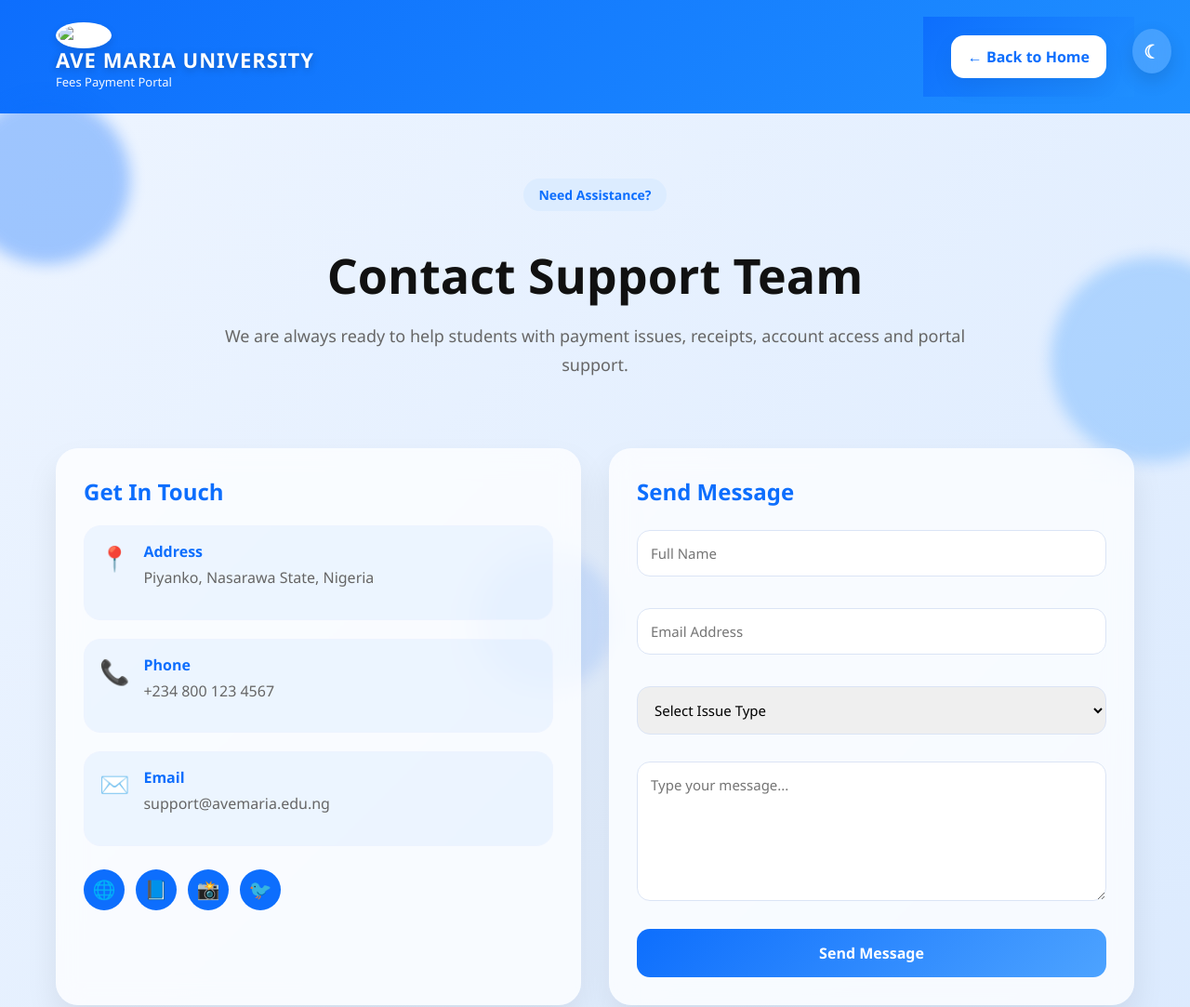
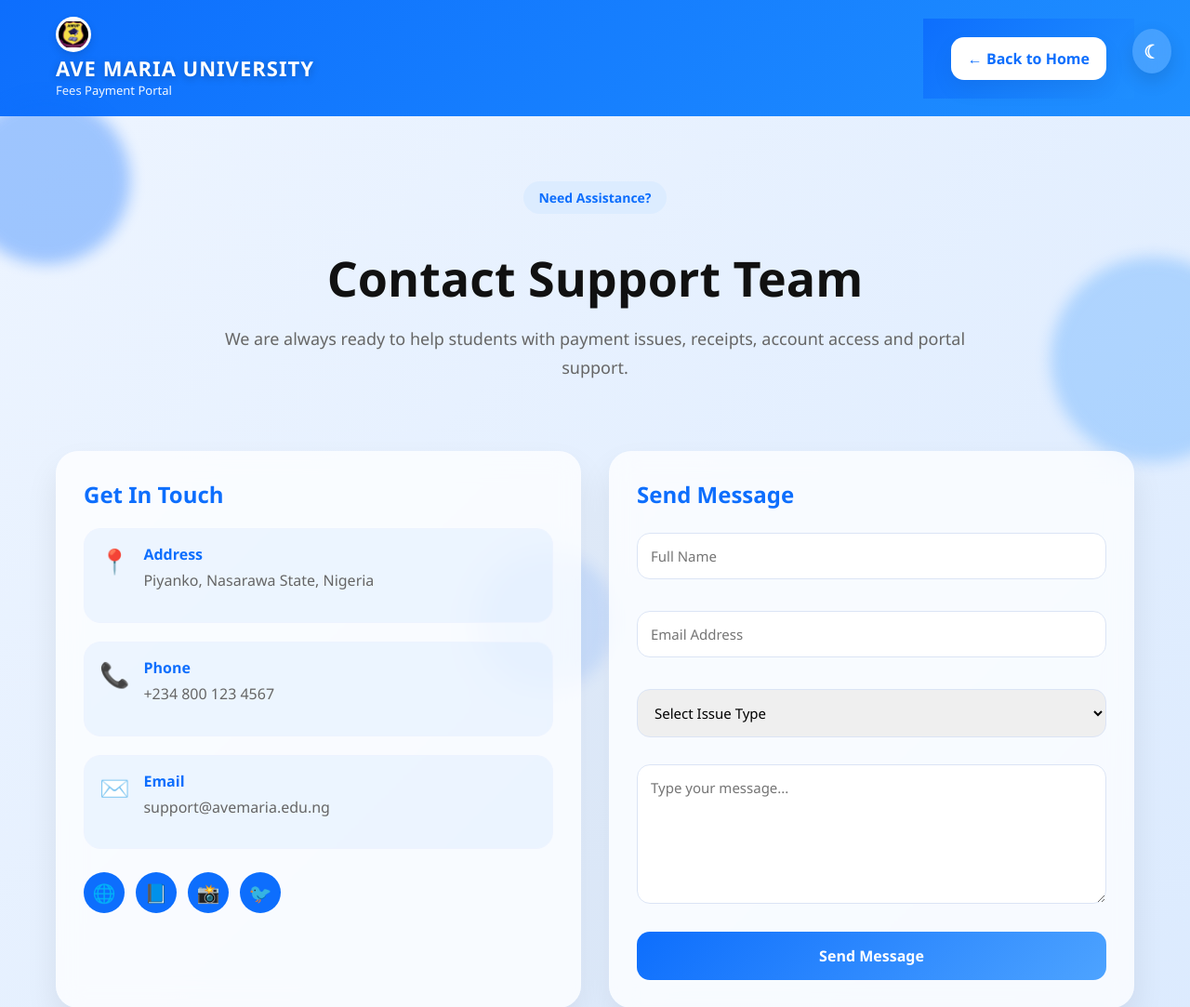
Before and after one commit to Linkwyt/ave-maria-fees-system, a plain HTML site: page contact.html in a window 1280 px wide. Shown: the top 1083 px of the page at 93% size. Drawn offline with Linux system fonts and the light colour scheme.

Commit message:
Fix logo image source in contact.html

```diff
--- a/contact.html
+++ b/contact.html
@@ -16,7 +16,7 @@
 <!-- HEADER -->
 <header class="header">
     <div class="logo">
-        <img src="logo" alt="Logo">
+        <img src="logo.jpg" alt="Logo">
         <div class="logo-text">
             <h2>AVE MARIA UNIVERSITY</h2>
             <span>Fees Payment Portal</span>
```
